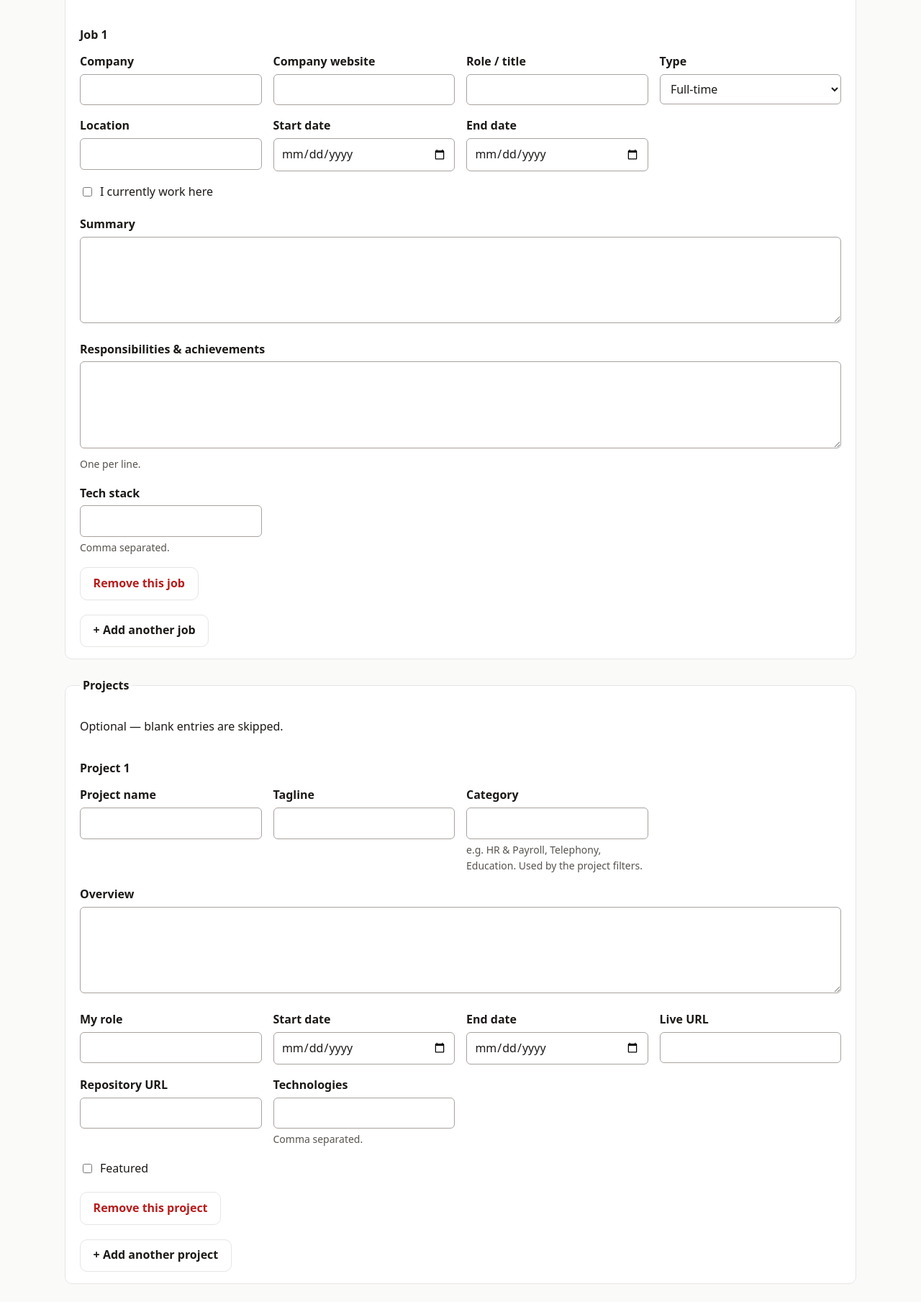
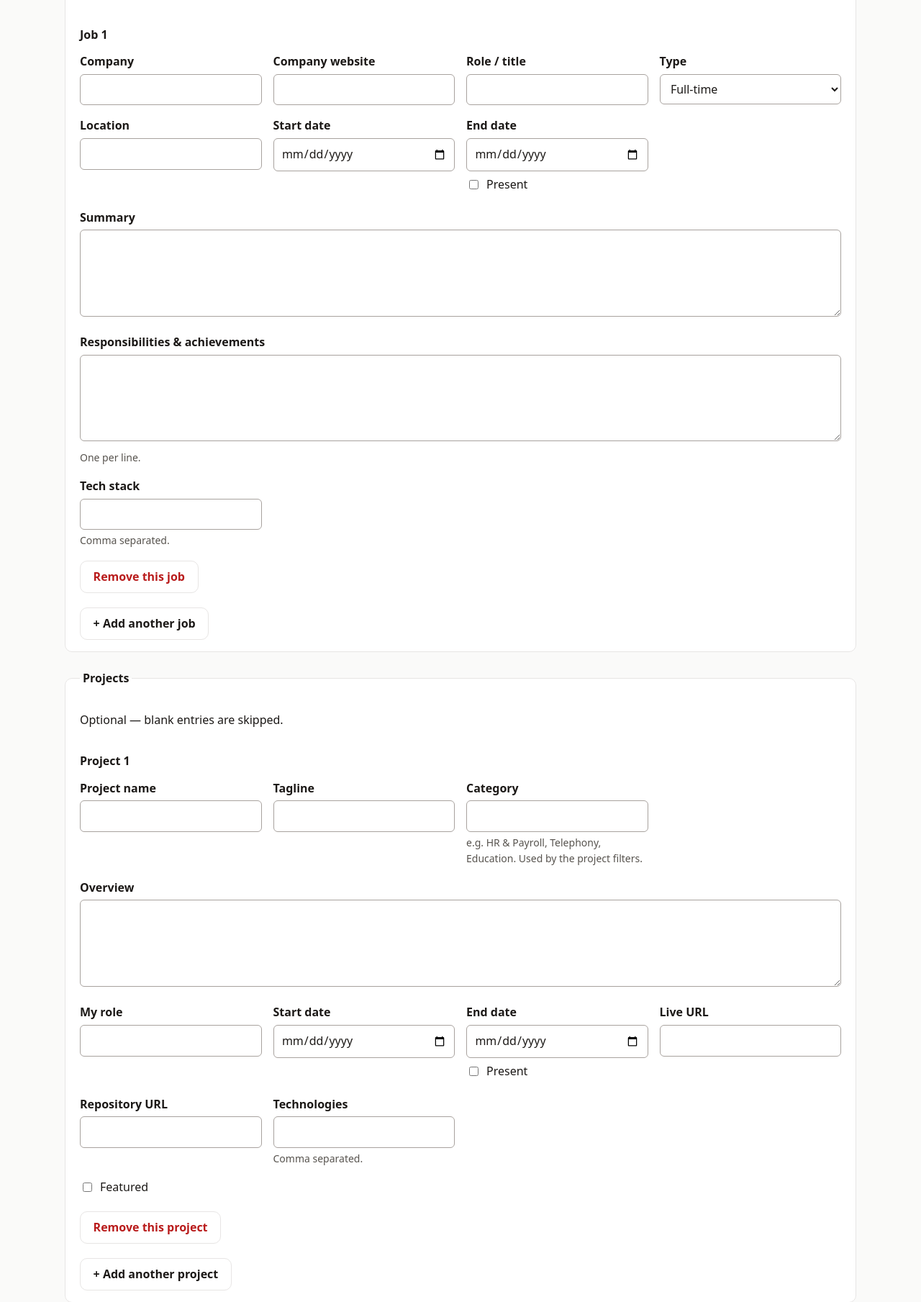
Before and after one commit to shakyarishesh/Portfolia, a Laravel app: page /create in a window 1280 px wide. Shown: the part 2537-4346 px from the top of the page at 72% size. Run offline with Laravel 12, Linux system fonts and the light colour scheme; data comes from the database, SQL or seed files in the repository; some libraries are stand-ins or nearby versions.

Commit message:
Create your portfolio: "Present" option under the end date of jobs and projects
The row's is_current flag is shown as a Present checkbox beside the end date (disables the date while ticked); a stale end date is ignored when it is ticked. Projects now collect the ongoing flag too.

```diff
--- a/app/Http/Controllers/ApplicationController.php
+++ b/app/Http/Controllers/ApplicationController.php
@@ -38,7 +38,7 @@ class ApplicationController extends Controller
     /** Repeatable groups: input key => [heading, one row's name, resource, fields]. */
     private const GROUPS = [
         'experience' => ['Experience', 'job', ExperienceResource::class, ['company', 'company_url', 'role', 'employment_type', 'location', 'start_date', 'end_date', 'is_current', 'summary', 'highlights', 'technologies']],
-        'projects' => ['Projects', 'project', ProjectResource::class, ['name', 'tagline', 'category', 'description', 'role', 'start_date', 'end_date', 'live_url', 'repo_url', 'technologies', 'is_featured']],
+        'projects' => ['Projects', 'project', ProjectResource::class, ['name', 'tagline', 'category', 'description', 'role', 'start_date', 'end_date', 'is_current', 'live_url', 'repo_url', 'technologies', 'is_featured']],
         'skills' => ['Skills', 'skill group', SkillCategoryResource::class, ['name']],
         'education' => ['Education', 'education entry', EducationResource::class, ['institution', 'degree', 'field', 'location', 'start_year', 'end_year']],
         'certifications' => ['Certifications', 'certification', CertificationResource::class, ['name', 'issuer', 'issued_on', 'credential_url']],
@@ -130,7 +130,7 @@ class ApplicationController extends Controller
                     match ($field['type']) {
                         'select' => 'One of: '.implode(', ', $field['options']).'.',
                         'checkbox' => 'yes or no.',
-                        'date' => 'Date as YYYY-MM-DD'.($name === 'end_date' && $key === 'experience' ? ', or "present".' : '.'),
+                        'date' => 'Date as YYYY-MM-DD'.($name === 'end_date' && isset($fields['is_current']) ? ', or "present".' : '.'),
                         default => null,
                     },
                 ])));
@@ -331,7 +331,9 @@ class ApplicationController extends Controller
                 continue; // absent, or rejected by the "array" rule
             }
             $text = array_keys(array_filter($group['fields'], fn ($f) => ! in_array($f['type'], ['select', 'checkbox'], true)));
-            $out[$key] = array_values(array_filter($rows, fn ($row) => ! is_array($row) || Arr::first($text, fn ($n) => filled($row[$n] ?? null)) !== null));
+            $rows = array_values(array_filter($rows, fn ($row) => ! is_array($row) || Arr::first($text, fn ($n) => filled($row[$n] ?? null)) !== null));
+            // "Present" ticked: the end date is meaningless (and may be stale from before it was ticked).
+            $out[$key] = array_map(fn ($row) => is_array($row) && filled($row['is_current'] ?? null) ? Arr::except($row, 'end_date') : $row, $rows);
         }
 
         return $out;
--- a/public/site/apply.css
+++ b/public/site/apply.css
@@ -44,3 +44,5 @@ fieldset.templates { border: 0; padding: 0; margin: 0; }
 .import-form input { flex: 1 1 14rem; width: auto; background: var(--surface); }
 .import-warnings { margin-top: 1rem; border-left: 4px solid var(--warn); background: var(--warn-soft); padding: .5rem 1rem; }
 .import-warnings p { margin: 0; font-weight: 600; }
+.apply .check.present { margin-top: .4rem; font-weight: 500; }
+.apply input[type=date]:disabled { opacity: .5; }
--- a/public/site/apply.js
+++ b/public/site/apply.js
@@ -29,3 +29,11 @@ document.querySelectorAll('[data-group]').forEach(group => {
 
 // Bring the error summary into view and focus so screen readers announce it.
 document.querySelector('.error-summary')?.focus();
+
+// End date "Present": while ticked the date is disabled (not submitted). Delegated so rows added later work too.
+const syncPresent = box => {
+  const date = box.closest('.field').querySelector('input[type=date]');
+  if (date) date.disabled = box.checked;
+};
+document.querySelectorAll('[data-present]').forEach(syncPresent);
+document.addEventListener('change', e => { if (e.target.matches('[data-present]')) syncPresent(e.target); });
--- a/resources/views/site/apply/_field.blade.php
+++ b/resources/views/site/apply/_field.blade.php
@@ -27,6 +27,9 @@
         <input type="{{ in_array($field['type'], ['url', 'email', 'date', 'number'], true) ? $field['type'] : 'text' }}" id="{{ $id }}" name="{{ $name }}" value="{{ $value }}" @required($required) @if ($describedBy) aria-describedby="{{ $describedBy }}" @endif @if ($error) aria-invalid="true" @endif>
     @endswitch
   @endif
+  @isset($present){{-- End date's "Present" switch (the row's is_current); apply.js disables the date while it's ticked. --}}
+    <label class="check present"><input type="checkbox" id="{{ $present['id'] }}" name="{{ $present['name'] }}" value="1" data-present @checked($present['checked'])> Present <span class="sr-only">— {{ $present['label'] }}</span></label>
+  @endisset
   @isset($field['help'])<p class="help" id="{{ $id }}-help">{{ $field['help'] }}</p>@endisset
   @if ($error)<p class="error" id="{{ $id }}-error">{{ $error }}</p>@endif
 </div>
--- a/resources/views/site/apply/_row.blade.php
+++ b/resources/views/site/apply/_row.blade.php
@@ -3,9 +3,13 @@
   <h3>{{ ucfirst($group['singular']) }}</h3>
   <div class="grid-2">
     @foreach ($group['fields'] as $name => $field)
+      @continue($name === 'is_current' && isset($group['fields']['end_date'])) {{-- shown as "Present" under the end date --}}
       @include('site.apply._field', [
           'name' => "{$key}[{$i}][{$name}]", 'id' => "{$key}-{$i}-{$name}", 'errorKey' => "{$key}.{$i}.{$name}",
           'value' => $row[$name] ?? ($row ? null : ($field['default'] ?? null)), 'required' => false,
+          'present' => $name === 'end_date' && isset($group['fields']['is_current'])
+              ? ['name' => "{$key}[{$i}][is_current]", 'id' => "{$key}-{$i}-is_current", 'checked' => ! empty($row['is_current']), 'label' => $group['fields']['is_current']['label']]
+              : null,
       ])
     @endforeach
   </div>
```
Also changed, not shown: tests/Feature/ApplicationTest.php (+33 -0 lines).
